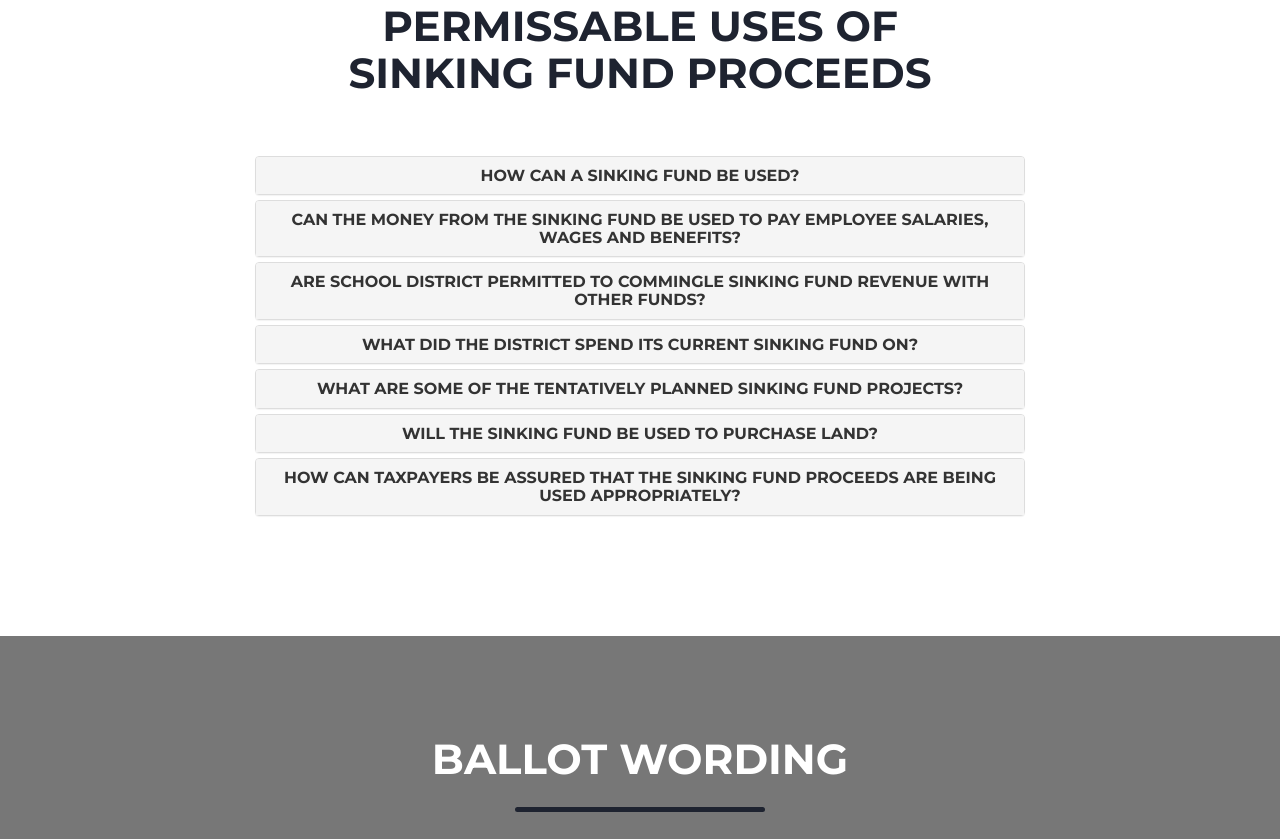
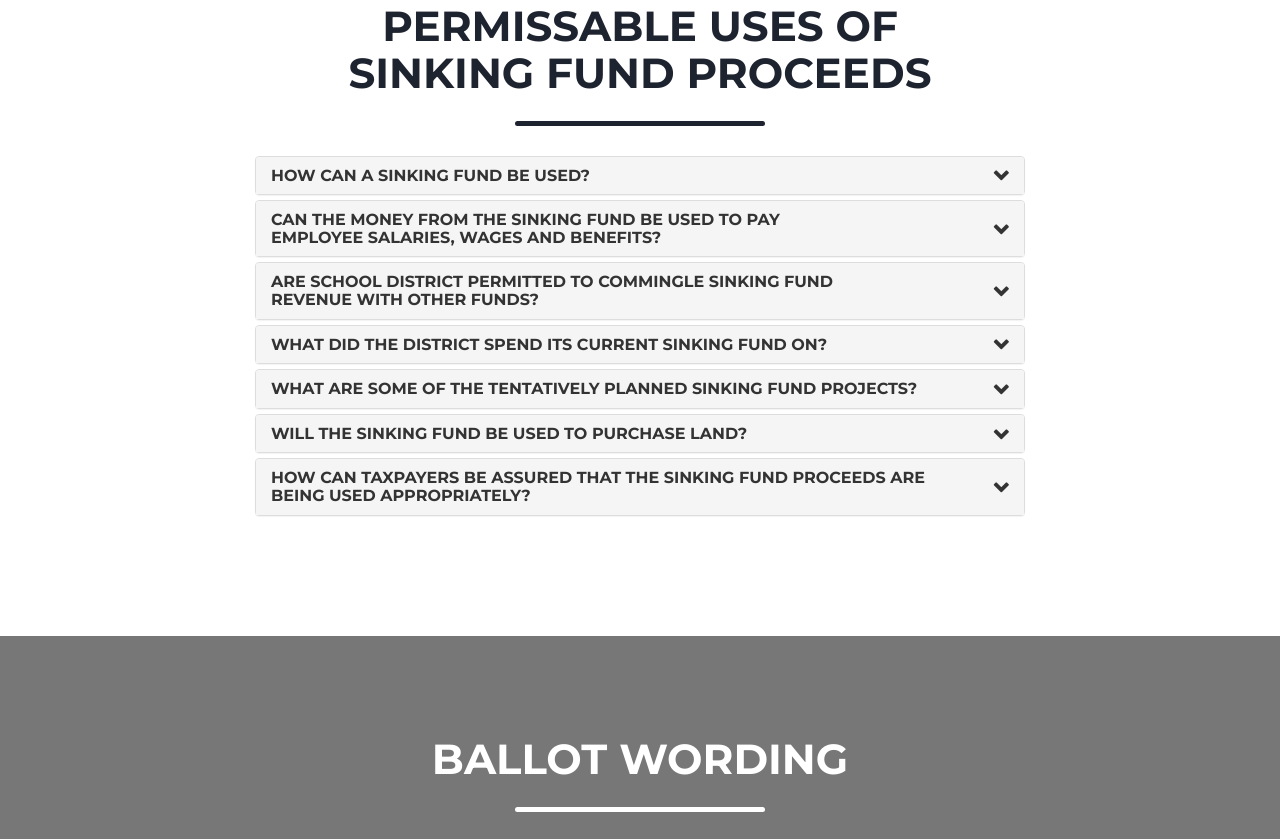
Before and after one commit to friendsofbhas/friendsofbhas.github.io, a website: page index.html in a window 1280 px wide. Shown: the part 2175-3014 px from the top of the page. Drawn offline with nearby package versions, Linux system fonts and the light colour scheme.

Commit message:
[global] style updates

```diff
--- a/index.html
+++ b/index.html
@@ -259,7 +259,7 @@
       <div class="row">
         <div class="col-lg-12 text-center">
           <h2>Permissable Uses of <br />Sinking Fund Proceeds</h2>
-          <hr class="star-light">
+          <hr class="star-primary">
         </div>
       </div>
       <div class="row">
@@ -279,7 +279,7 @@
               <div class="panel panel-default">
                 <div class="panel-heading">
                   <h4 class="panel-title">
-                    <a data-toggle="collapse" data-parent="#accordion-permissable" href="#permissable-collapse-2">Can the money from the sinking fund be used to pay employee salaries, wages and benefits?</a>
+                    <a data-toggle="collapse" data-parent="#accordion-permissable" href="#permissable-collapse-2">Can the money from the sinking fund be used to pay <br />employee salaries, wages and benefits?</a>
                   </h4>
                 </div>
                 <div id="permissable-collapse-2" class="panel-collapse collapse">
@@ -289,7 +289,7 @@
               <div class="panel panel-default">
                 <div class="panel-heading">
                   <h4 class="panel-title">
-                    <a data-toggle="collapse" data-parent="#accordion-permissable" href="#permissable-collapse-3">Are school district permitted to commingle sinking fund revenue with other funds?</a>
+                    <a data-toggle="collapse" data-parent="#accordion-permissable" href="#permissable-collapse-3">Are school district permitted to commingle sinking fund <br />revenue with other funds?</a>
                   </h4>
                 </div>
                 <div id="permissable-collapse-3" class="panel-collapse collapse">
@@ -386,7 +386,7 @@
       <div class="row">
         <div class="col-lg-12 text-center">
           <h2>Ballot Wording</h2>
-          <hr class="star-primary">
+          <hr class="star-light">
         </div>
       </div>
       <div class="row">
@@ -424,7 +424,7 @@
       <div class="row">
         <div class="col-lg-12 text-center">
           <h2>Other Questions</h2>
-          <hr class="star-light">
+          <hr class="star-primary">
         </div>
       </div>
       <div class="row">
@@ -538,9 +538,10 @@
     <div class="container">
       <div class="row">
         <div class="col-lg-12 text-center">
-          <h2>Where do I go to vote?</h2>
+          <h2>Where do I vote?</h2>
           <hr class="star-light">
           <div class="col-lg-8 col-lg-offset-2 text-center">
+            <p style="color: white;">You may vote at your regular voting location.</p><br />
             <a class="btn btn-success btn-lg" href="https://webapps.sos.state.mi.us/MVIC/votersearch.aspx" target="_blank"><h4>VOTING LOCATION</h4></a>
           </div>
         </div>
--- a/less/freelancer.less
+++ b/less/freelancer.less
@@ -27,6 +27,10 @@ h1, h2, h3, h4, h5, h6 {
 	text-transform: uppercase;
 	text-align: center;
 	font-weight: 700;
+}
+
+.panel-title {
+	text-align: left;
 }
 
 hr.star-light,
@@ -204,6 +208,23 @@ header {
 	        font-size: 1.5em;
 	    }
 	}
+}
+
+.panel-title > a {
+  display: block;
+  position: relative;
+	padding-right: 50px;
+}
+.panel-title > a:after {
+  content: "\f078"; /* fa-chevron-down */
+  font-family: 'FontAwesome';
+  position: absolute;
+  right: 0;
+	top: 50%;
+	transform: translateY(-50%);
+}
+.panel-title > a[aria-expanded="true"]:after {
+  content: "\f077"; /* fa-chevron-up */
 }
 
 .panel-body {
@@ -474,6 +495,7 @@ footer {
 .btn-success {
 	.button-variant(white; @theme-success; @theme-success);
 	font-weight: 700;
+	border-radius: 0px;
 }
 
 .btn-social {
```
Also changed, not shown: css/freelancer.css, css/freelancer.min.css.
